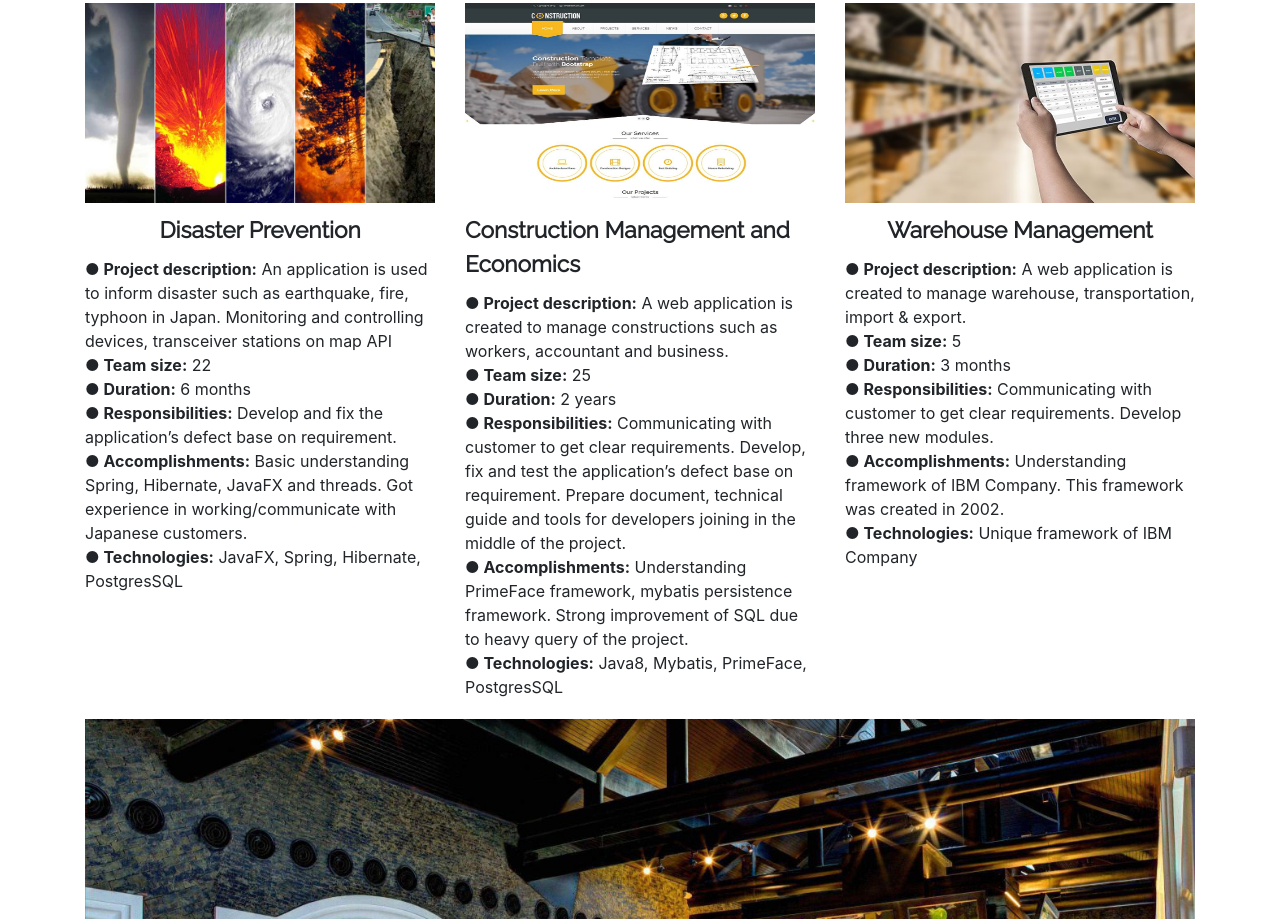
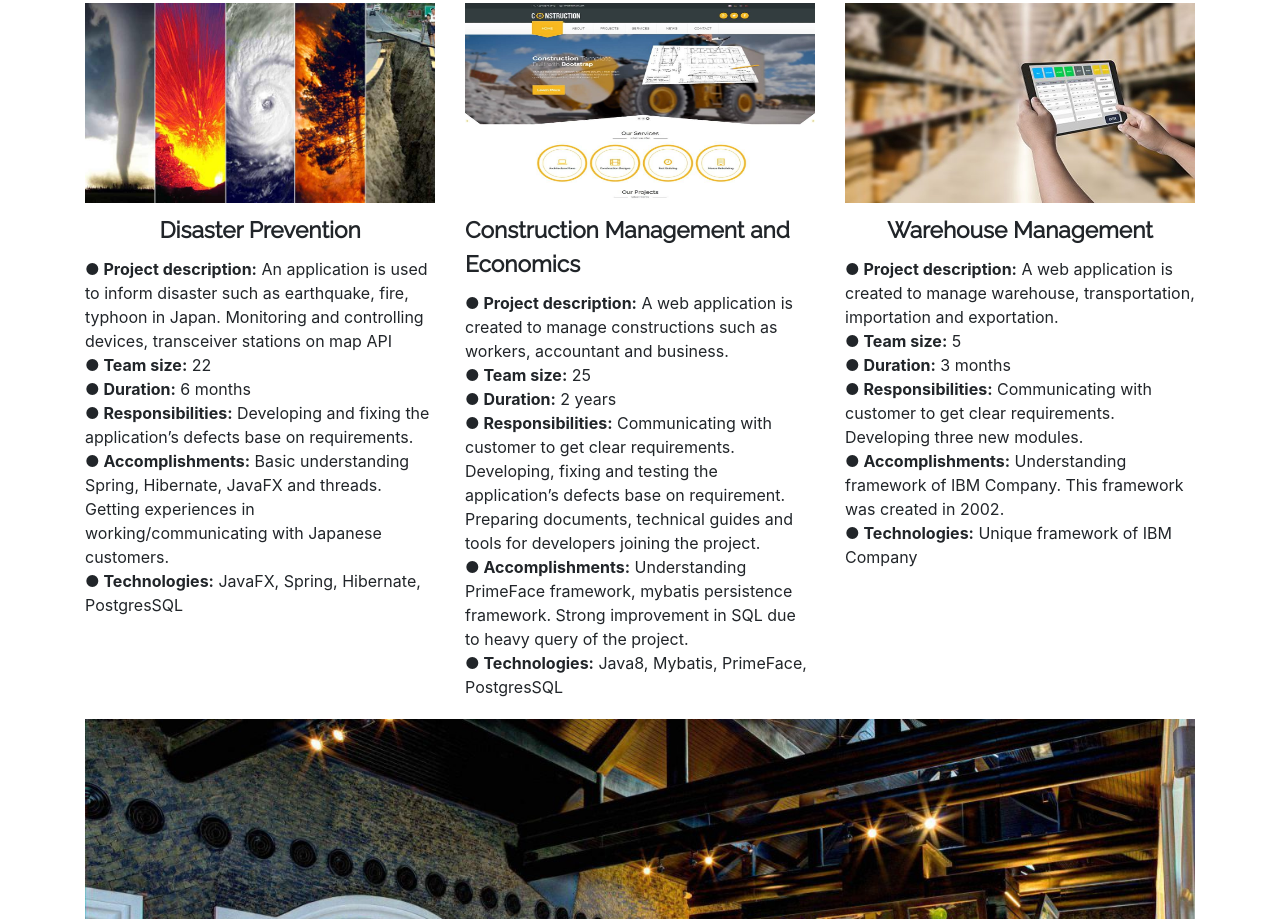
Before and after one commit to xhuy155/xhuy155.github.io, a plain HTML site: page index.html in a window 1280 px wide. Shown: the part 2081-3000 px from the top of the page. Drawn offline with Linux system fonts and the light colour scheme; a script that the page names is missing; a web font is replaced by a local one.

Commit message:
update source

```diff
--- a/index.html
+++ b/index.html
@@ -171,8 +171,8 @@
 					<div><span style="font-weight: bold;"> ● Project description:</span> An application is used to inform disaster such as earthquake, fire, typhoon in Japan. Monitoring and controlling devices, transceiver stations on map API</div>
 					<div><span style="font-weight: bold;"> ● Team size:</span> 22</div>
 					<div><span style="font-weight: bold;"> ● Duration:</span> 6 months</div>
-					<div><span style="font-weight: bold;"> ● Responsibilities:</span> Develop and fix the application’s defect base on requirement.</div>
-					<div><span style="font-weight: bold;"> ● Accomplishments:</span> Basic understanding Spring, Hibernate, JavaFX and threads. Got experience in working/communicate with Japanese customers.</div>
+					<div><span style="font-weight: bold;"> ● Responsibilities:</span> Developing and fixing the application’s defects base on requirements.</div>
+					<div><span style="font-weight: bold;"> ● Accomplishments:</span> Basic understanding Spring, Hibernate, JavaFX and threads. Getting experiences in working/communicating with Japanese customers.</div>
 					<div><span style="font-weight: bold;"> ● Technologies:</span> JavaFX, Spring, Hibernate, PostgresSQL</div>
 				</div>
 				<div class="col-md-4 revealOnScroll" data-animation="fadeIn slow" style="margin-top : 20px;">
@@ -181,17 +181,17 @@
 					<div><span style="font-weight: bold;"> ● Project description:</span> A web application is created to manage constructions such as workers, accountant and business. </div>
 					<div><span style="font-weight: bold;"> ● Team size:</span> 25</div>
 					<div><span style="font-weight: bold;"> ● Duration:</span> 2 years</div>
-					<div><span style="font-weight: bold;"> ● Responsibilities:</span> Communicating with customer to get clear requirements. Develop, fix and test the application’s defect base on requirement. Prepare document, technical guide and tools for developers joining in the middle of the project. </div>
-					<div><span style="font-weight: bold;"> ● Accomplishments:</span> Understanding PrimeFace framework, mybatis persistence framework. Strong improvement of SQL due to heavy query of the project.</div>
+					<div><span style="font-weight: bold;"> ● Responsibilities:</span> Communicating with customer to get clear requirements. Developing, fixing and testing the application’s defects base on requirement. Preparing documents, technical guides and tools for developers joining the project. </div>
+					<div><span style="font-weight: bold;"> ● Accomplishments:</span> Understanding PrimeFace framework, mybatis persistence framework. Strong improvement in SQL due to heavy query of the project.</div>
 					<div><span style="font-weight: bold;"> ● Technologies:</span> Java8, Mybatis, PrimeFace, PostgresSQL</div>
 				</div>
 				<div class="col-md-4 revealOnScroll" data-animation="fadeIn slow" style="margin-top : 20px;">
 					<div style="height: 200px;"><img style="width: 100%; height: 100%; display: block; margin: 0 auto;" src="images/warehouse.jpg" alt=""></div>
 					<span class="project-name">Warehouse Management</span>
-					<div><span style="font-weight: bold;"> ● Project description:</span> A web application is created to manage warehouse, transportation, import & export.</div>
+					<div><span style="font-weight: bold;"> ● Project description:</span> A web application is created to manage warehouse, transportation, importation and exportation.</div>
 					<div><span style="font-weight: bold;"> ● Team size:</span> 5</div>
 					<div><span style="font-weight: bold;"> ● Duration:</span> 3 months</div>
-					<div><span style="font-weight: bold;"> ● Responsibilities:</span> Communicating with customer to get clear requirements. Develop three new modules.</div>
+					<div><span style="font-weight: bold;"> ● Responsibilities:</span> Communicating with customer to get clear requirements. Developing three new modules.</div>
 					<div><span style="font-weight: bold;"> ● Accomplishments:</span> Understanding framework of IBM Company. This framework was created in 2002.</div>
 					<div><span style="font-weight: bold;"> ● Technologies:</span> Unique framework of IBM Company</div>
 				</div>
@@ -205,7 +205,7 @@
 					<div><span style="font-weight: bold;"> ● Project description:</span> A landing page and management system for Northern Vietnamese Cuisine restaurant with signature Asian crap dishes such as Carp dumplings, Carp Cajun. An application which is linking between customers, kitchen and cashier </div>
 					<div><span style="font-weight: bold;"> ● Team size:</span> 3</div>
 					<div><span style="font-weight: bold;"> ● Duration:</span> On going</div>
-					<div><span style="font-weight: bold;"> ● Responsibilities:</span> Gathering requirements and deploying. Giving task and calculating time for each modules as team leader.</div>
+					<div><span style="font-weight: bold;"> ● Responsibilities:</span> Gathering requirements and deploying. Giving tasks and calculating time for each module as team leader.</div>
 					<div><span style="font-weight: bold;"> ● Accomplishments:</span> Using and understanding AngularJS, Adobe Phonegap</div>
 					<div><span style="font-weight: bold;"> ● Technologies:</span> Java, AngularJS, Spring, Hibernate, Nodejs</div>
 				</div>
```
